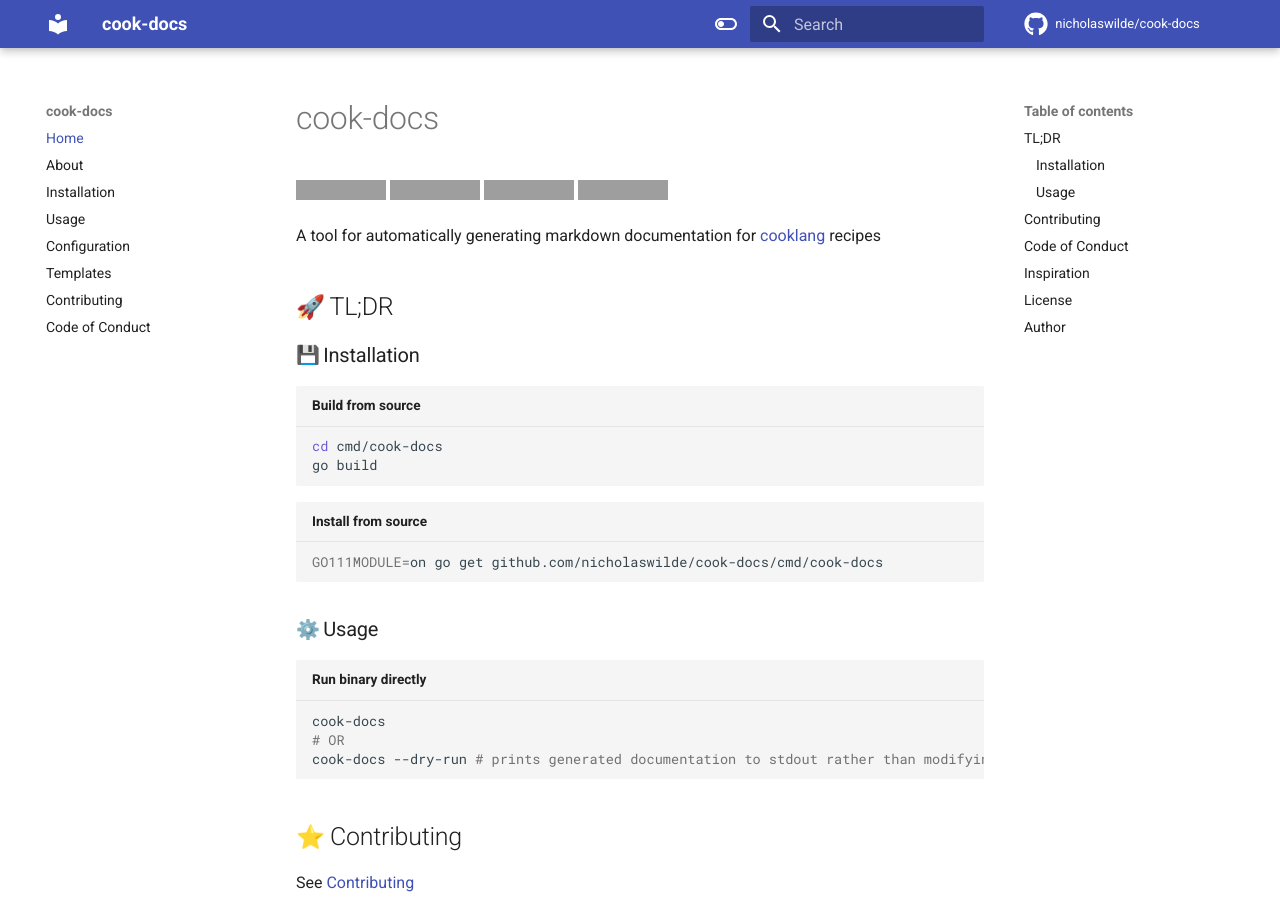
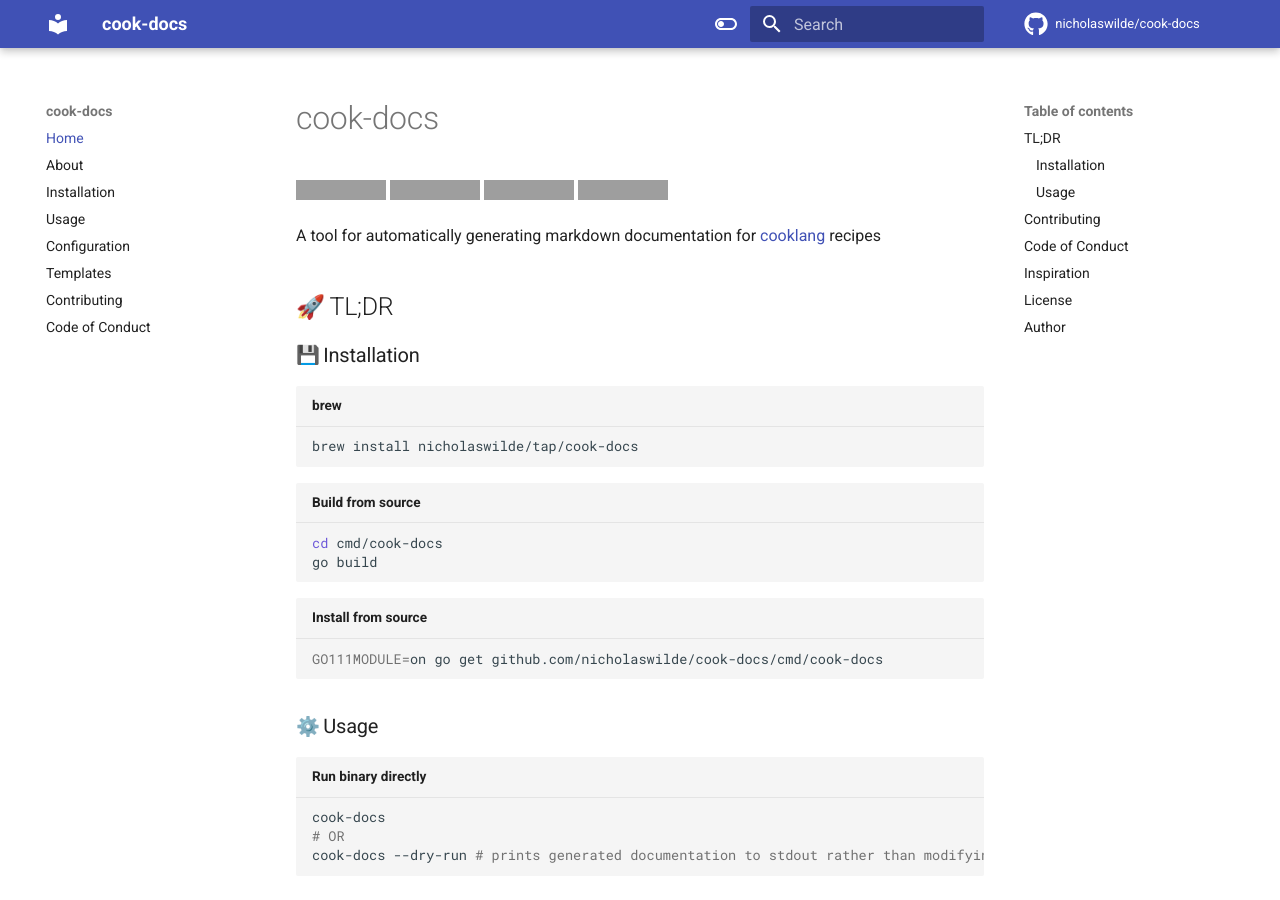
Before and after one commit to nicholaswilde/cook-docs, an MkDocs documentation site: the page built from docs/index.md, in a window 1280 px wide and 900 px high. Built offline with MkDocs 1.6.1 and Material for MkDocs 9.7.7, drawn with Linux system fonts in a browser that asks for light colours; emoji names are drawn with the system emoji font; comment, search, counter and statistics services are not loaded; grey boxes are pictures that could not be loaded.

Commit message:
Add brew
Signed-off-by: nιcнolaѕ wιlde <Nicholas Wilde>

````diff
--- a/docs/index.md
+++ b/docs/index.md
@@ -9,6 +9,10 @@
 ## :rocket: TL;DR
 
 ### :floppy_disk: Installation
+
+```bash title="brew"
+brew install nicholaswilde/tap/cook-docs
+```
 
 ```bash title="Build from source"
 cd cmd/cook-docs
````
Also changed, not shown: docs/README.md (+5 -0 lines).
